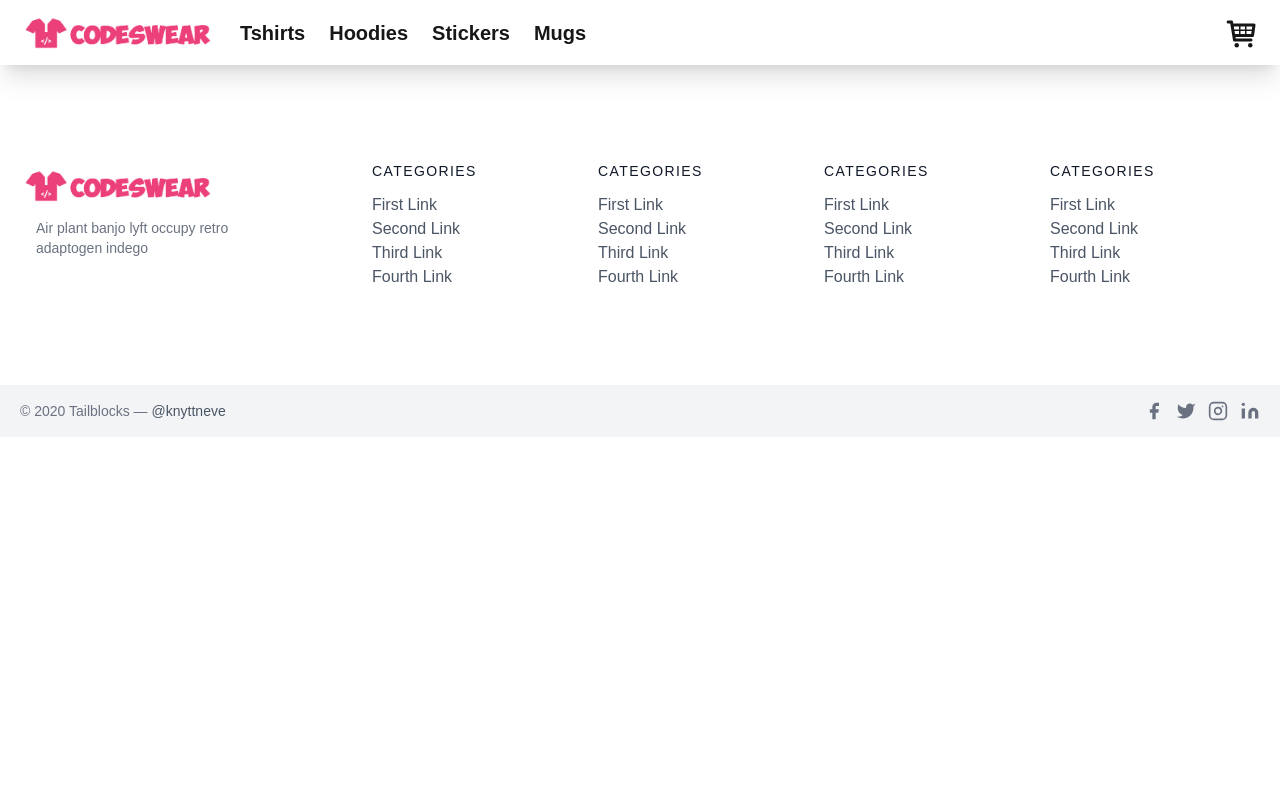
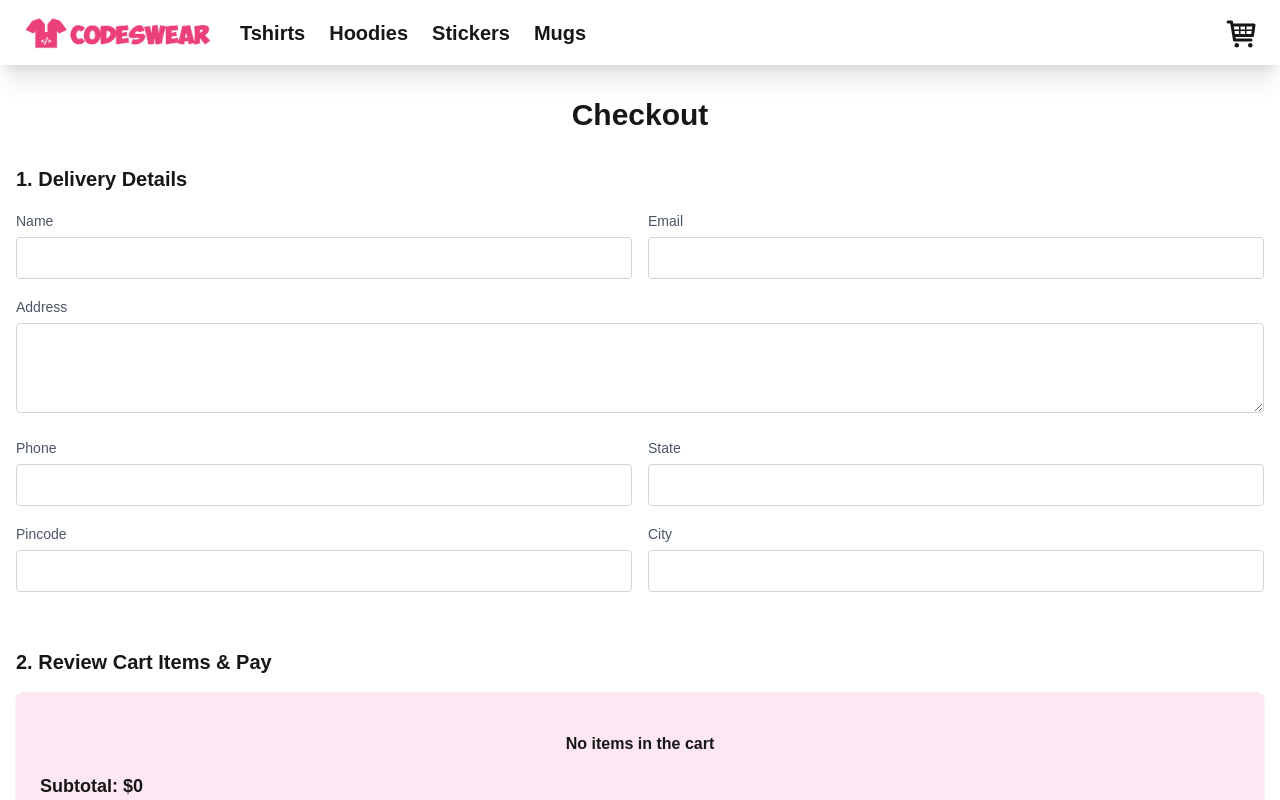
Before and after one commit to AsadKhan911/Fitsly.com-Next-based-e-commerce-app, a Next.js app in the folder fitsly/: page /checkout in a window 1280 px wide. Shown: the top 800 px of the page. Built offline with nearby package versions, Linux system fonts and the light colour scheme.

Commit message:
Added checkout page

```diff
--- a/fitsly/src/app/checkout/page.js
+++ b/fitsly/src/app/checkout/page.js
@@ -1,11 +1,153 @@
-import React from 'react'
+'use client';
 
-const checkout = () => {
+import Link from 'next/link';
+import React, { useContext } from 'react';
+import { AiFillMinusCircle, AiFillPlusCircle } from 'react-icons/ai';
+import { CartContext } from '../layout.js';
+import { BsFillBagCheckFill } from 'react-icons/bs';
+
+const Checkout = () => {
+  const { cart, subTotal, removeFromCart, addToCart } = useContext(CartContext);
+
   return (
-    <div>
+    <div className="container mx-auto px-4">
+      <h1 className="font-bold text-3xl my-8 text-center">Checkout</h1>
 
+      {/* 1. Delivery Details */}
+      <h2 className="text-xl font-bold mb-4">1. Delivery Details</h2>
+      <div className="grid  grid-cols-2 gap-4">
+        <div>
+          <label htmlFor="name" className="text-sm text-gray-600">
+            Name
+          </label>
+          <input
+            type="text"
+            id="name"
+            name="name"
+            className="w-full mt-1 mb-4 bg-white rounded border border-gray-300 focus:border-pink-500 focus:ring-2 focus:ring-pink-200 text-base outline-none text-gray-700 py-2 px-3 transition duration-200"
+          />
+        </div>
+        <div>
+          <label htmlFor="email" className="text-sm text-gray-600">
+            Email
+          </label>
+          <input
+            type="email"
+            id="email"
+            name="email"
+            className="w-full mt-1 mb-4 bg-white rounded border border-gray-300 focus:border-pink-500 focus:ring-2 focus:ring-pink-200 text-base outline-none text-gray-700 py-2 px-3 transition duration-200"
+          />
+        </div>
+      </div>
+
+      <div className="mb-4">
+        <label htmlFor="address" className="text-sm text-gray-600">
+          Address
+        </label>
+        <textarea
+          id="address"
+          rows={3}
+          name="address"
+          className="w-full mt-1 bg-white rounded border border-gray-300 focus:border-pink-500 focus:ring-2 focus:ring-pink-200 text-base outline-none text-gray-700 py-2 px-3 transition duration-200"
+        ></textarea>
+      </div>
+
+      <div className="grid grid-cols-2 gap-4">
+        <div>
+          <label htmlFor="phone" className="text-sm text-gray-600">
+            Phone
+          </label>
+          <input
+            type="text"
+            id="phone"
+            name="phone"
+            className="w-full mt-1 mb-4 bg-white rounded border border-gray-300 focus:border-pink-500 focus:ring-2 focus:ring-pink-200 text-base outline-none text-gray-700 py-2 px-3 transition duration-200"
+          />
+        </div>
+        <div>
+          <label htmlFor="state" className="text-sm text-gray-600">
+            State
+          </label>
+          <input
+            type="text"
+            id="state"
+            name="state"
+            className="w-full mt-1 mb-4 bg-white rounded border border-gray-300 focus:border-pink-500 focus:ring-2 focus:ring-pink-200 text-base outline-none text-gray-700 py-2 px-3 transition duration-200"
+          />
+        </div>
+      </div>
+
+      <div className="grid grid-cols-2 gap-4">
+        <div>
+          <label htmlFor="pincode" className="text-sm text-gray-600">
+            Pincode
+          </label>
+          <input
+            type="text"
+            id="pincode"
+            name="pincode"
+            className="w-full mt-1 mb-4 bg-white rounded border border-gray-300 focus:border-pink-500 focus:ring-2 focus:ring-pink-200 text-base outline-none text-gray-700 py-2 px-3 transition duration-200"
+          />
+        </div>
+        <div>
+          <label htmlFor="city" className="text-sm text-gray-600">
+            City
+          </label>
+          <input
+            type="text"
+            id="city"
+            name="city"
+            className="w-full mt-1 mb-4 bg-white rounded border border-gray-300 focus:border-pink-500 focus:ring-2 focus:ring-pink-200 text-base outline-none text-gray-700 py-2 px-3 transition duration-200"
+          />
+        </div>
+      </div>
+
+      {/* 2. Cart Review */}
+      <h2 className="text-xl font-bold mt-10 mb-4">2. Review Cart Items & Pay</h2>
+      <div className="bg-pink-100 p-6 rounded-lg shadow-sm mb-6">
+        <ol className="list-decimal font-semibold">
+          {Object.keys(cart).length === 0 && (
+            <div className="my-4 font-semibold text-center">No items in the cart</div>
+          )}
+          {Object.keys(cart).map((k) => (
+            <li key={k}>
+              <div className="item flex justify-between my-3 items-center">
+                <div>
+                  {cart[k].name} ({cart[k].size}/{cart[k].variant})
+                </div>
+                <div className="flex items-center">
+                  <AiFillMinusCircle
+                    onClick={() =>
+                      removeFromCart(k, 1, cart[k].price, cart[k].name, cart[k].size, cart[k].variant)
+                    }
+                    className="cursor-pointer text-pink-500"
+                  />
+                  <span className="mx-2 text-sm">{cart[k].qty}</span>
+                  <AiFillPlusCircle
+                    onClick={() =>
+                      addToCart(k, 1, cart[k].price, cart[k].name, cart[k].size, cart[k].variant)
+                    }
+                    className="cursor-pointer text-pink-500"
+                  />
+                </div>
+              </div>
+            </li>
+          ))}
+        </ol>
+
+        <div className="mt-4 text-lg font-bold">Subtotal: ${subTotal}</div>
+      </div>
+
+      <div className="text-right">
+        <Link href="/checkout">
+          <button className="flex items-center justify-center gap-2 text-white bg-pink-500 hover:bg-pink-600 py-2 px-6 rounded text-lg">
+            <BsFillBagCheckFill className="text-xl" />
+            Pay ${subTotal}
+          </button>
+        </Link>
+      </div>
     </div>
-  )
-}
+  );
+};
 
-export default checkout
+export default Checkout;
--- a/fitsly/src/app/components/Navbar.js
+++ b/fitsly/src/app/components/Navbar.js
@@ -28,7 +28,7 @@ const Navbar = () => {
     const ref = useRef()
 
     return (
-        <div className='flex flex-col md:flex-row md:justify-start justify-between items-center py-2 shadow-xl'>
+        <div className='flex flex-col md:flex-row md:justify-start justify-between items-center py-2 shadow-xl sticky top-0 bg-white z-10 '>
             <div className="logo mx-5">
                 <Link href={'/'}><Image width={200} height={40} src='/images/logo.png' alt='' /></Link>
             </div>
@@ -47,7 +47,7 @@ const Navbar = () => {
             </div>
 
 
-            <div ref={ref} className="w-72 h-full sidebar absolute right-0 top-0 bg-pink-100 px-8 py-10 transform transition-transform translate-x-[100%]">
+            <div ref={ref} className={`w-72 h-[100vh] sidebar absolute right-0 top-0 bg-pink-100 px-8 py-10 transform transition-transform ${Object.keys(cart).length!==0 ? ' translate-x-0' : ' translate-x-full'}`}>
                 <h2 className='font-bold text-xl text-center'>Shopping Cart</h2>
                 <span onClick={toggleCart} className='absolute top-4 right-4 cursor-pointer'><IoClose className='text-2xl' /></span>
                 <ol className='list-decimal font-semibold'>
@@ -77,7 +77,8 @@ const Navbar = () => {
                 </ol>
 
                 <div className='flex'>
-                    <button className="flex mx-2  text-white bg-pink-500 border-0 py-2 px-2 focus:outline-none hover:bg-pink-600 rounded text-xl"><BsFillBagCheckFill className='m-0.5 mx-1 text-xl' /> Checkout</button>
+                    <Link href={'/checkout'}><button className="flex mx-2  text-white bg-pink-500 border-0 py-2 px-2 focus:outline-none hover:bg-pink-600 rounded text-xl">
+                        <BsFillBagCheckFill className='m-0.5 mx-1 text-xl' /> Checkout</button></Link>
                     <button onClick={clearCart} className="flex flex-row mx-2  text-white bg-pink-500 border-0 py-2 px-2 focus:outline-none hover:bg-pink-600 rounded text-xl">Clear</button>
                 </div>
             </div>
--- a/fitsly/src/app/layout.js
+++ b/fitsly/src/app/layout.js
@@ -32,10 +32,12 @@ export default function RootLayout({ children }) {
     try {
       if (localStorage.getItem("cart")) {
         setCart(JSON.parse(localStorage.getItem("cart")));
+        saveCart(JSON.parse(localStorage.getItem("cart")))
       }
     } catch (error) {
       localStorage.clear();
     }
+
   }, []);
 
   const saveCart = (myCart) => {
@@ -50,14 +52,17 @@ export default function RootLayout({ children }) {
 
   const addToCart = (itemCode, qty, price, name, size, variant) => {
   let newCart = { ...cart };
+
   if (itemCode in newCart) {
-      newCart[itemCode].qty = cart[itemCode].qty + qty;
+    newCart[itemCode].qty += qty;
   } else {
-      newCart[itemCode] = { qty: 1, price, name, size, variant };
+    newCart[itemCode] = { qty: qty, price, name, size, variant }; // 👈 use qty passed!
   }
+
   setCart(newCart);
   saveCart(newCart);
 };
+
 
   const removeFromCart = (itemCode, qty) => {
     let newCart = { ...cart };
@@ -83,7 +88,7 @@ export default function RootLayout({ children }) {
         <CartContext.Provider
           value={{ cart, setCart, addToCart, removeFromCart, clearCart, subTotal }}
         >
-          <Navbar />
+          <Navbar key={subTotal}/>
           {children}
           <Footer />
         </CartContext.Provider>
--- a/fitsly/src/app/product/[slug]/page.js
+++ b/fitsly/src/app/product/[slug]/page.js
@@ -105,7 +105,7 @@ const page = ({ params }) => {
               <div className="flex">
                 <span className="title-font font-medium text-2xl text-gray-900">$58.00</span>
                 <button className="flex ml-8 text-white bg-pink-500 border-0 py-2 px-2 md:px-6 focus:outline-none hover:bg-pink-600 rounded">Buy Now</button>
-                <button onClick={()=>addToCart(1234 , 1 , 500 , "wear the code","XL" ,"red" )} className="flex ml-4 text-white bg-pink-500 border-0 py-2 px-2 md:px-6 focus:outline-none hover:bg-pink-600 rounded">Add to cart</button>
+                <button onClick={()=>addToCart(1234 , 1 , 16 , "wear the code","XL" ,"red" )} className="flex ml-4 text-white bg-pink-500 border-0 py-2 px-2 md:px-6 focus:outline-none hover:bg-pink-600 rounded">Add to cart</button>
                 <button className="rounded-full w-10 h-10 bg-gray-200 p-0 border-0 inline-flex items-center justify-center text-gray-500 ml-4">
                   <svg fill="currentColor" strokeLinecap="round" strokeLinejoin="round" strokeWidth="2" className="w-5 h-5" viewBox="0 0 24 24">
                     <path d="M20.84 4.61a5.5 5.5 0 00-7.78 0L12 5.67l-1.06-1.06a5.5 5.5 0 00-7.78 7.78l1.06 1.06L12 21.23l7.78-7.78 1.06-1.06a5.5 5.5 0 000-7.78z"></path>
--- a/fitsly/src/app/tshirts/page.js
+++ b/fitsly/src/app/tshirts/page.js
@@ -6,7 +6,7 @@ const tshirts = () => {
     <div>
       <section className="text-gray-600 body-font">
         <div className="container px-5 py-24 mx-auto">
-          <div className="flex flex-wrap -m-4">
+          <div className="flex flex-wrap -m-4 justify-center">
             <Link href="/product/t-shirts" className="lg:w-1/5 md:w-1/2 p-4 w-full shadow-lg cursor-pointer m-5">
               <div className="relative rounded overflow-hidden">
                 <img
```
Also changed, not shown: fitsly/src/app/order/page.js (+48 -9 lines). Lines whose indentation alone changed are shown as unchanged.
